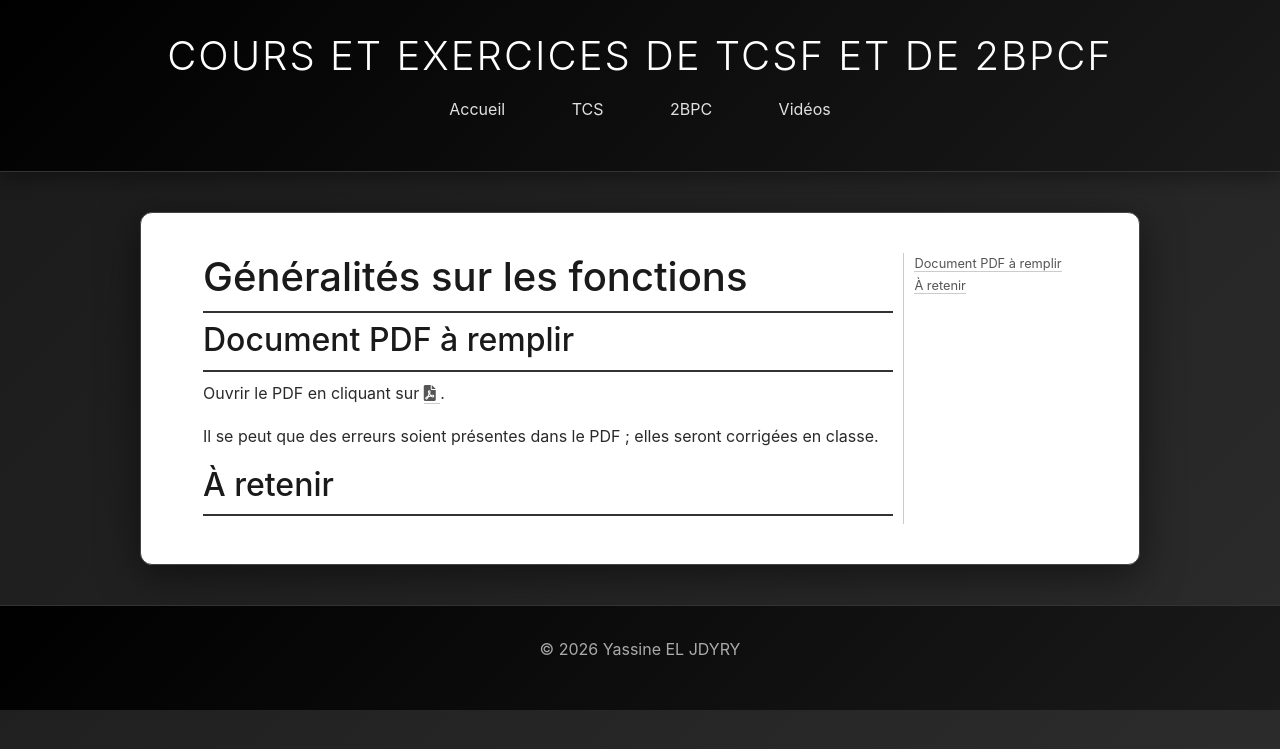
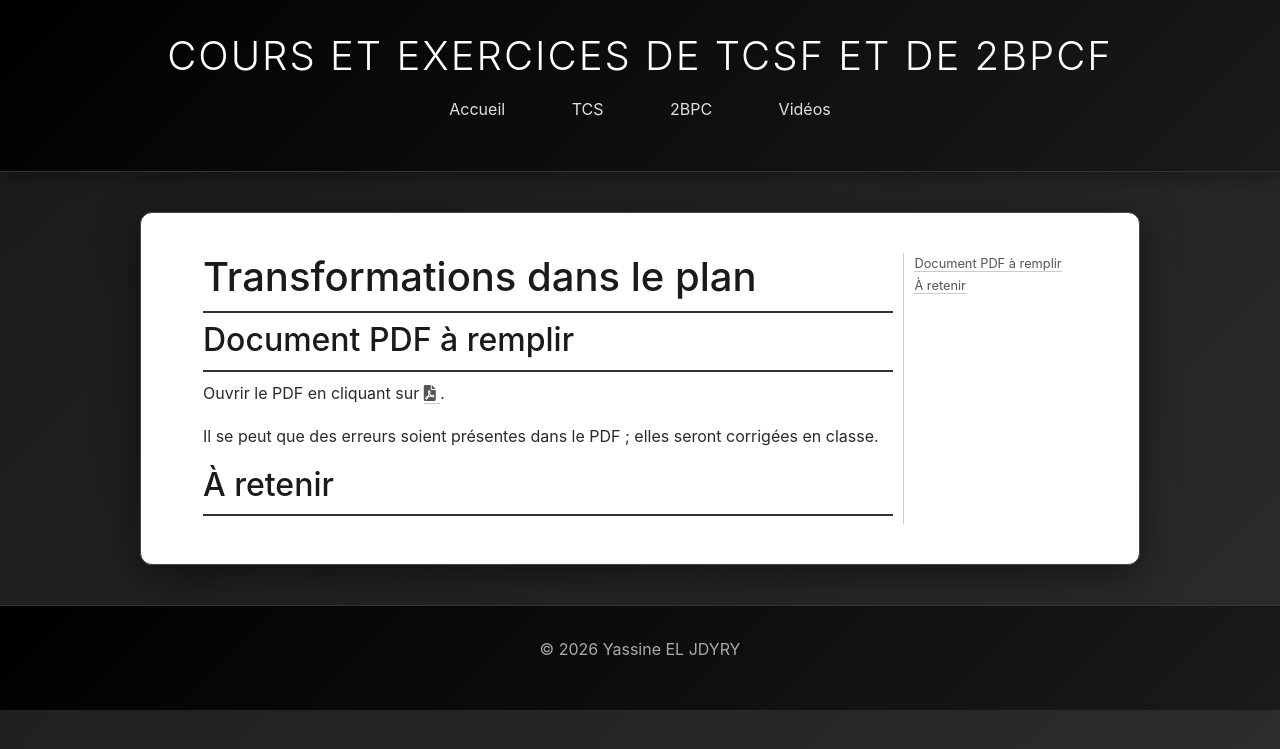
Before and after one commit to learninmath/learninmath.github.io, a Jekyll site: the page built from _tcs/chapitre10.md, in a window 1280 px wide. Shown: the top 749 px of the page. Built offline with Jekyll 4.4.1, drawn with Linux system fonts in a browser that asks for light colours.

Commit message:
v30.3.26

```diff
--- a/_tcs/chapitre10.md
+++ b/_tcs/chapitre10.md
@@ -1,7 +1,7 @@
 ---
 layout: chapitre
 chapter: 10
-title: "Généralités sur les fonctions"
+title: "Transformations dans le plan"
 permalink: /tcs/chapitre10/
 ---
 
```
